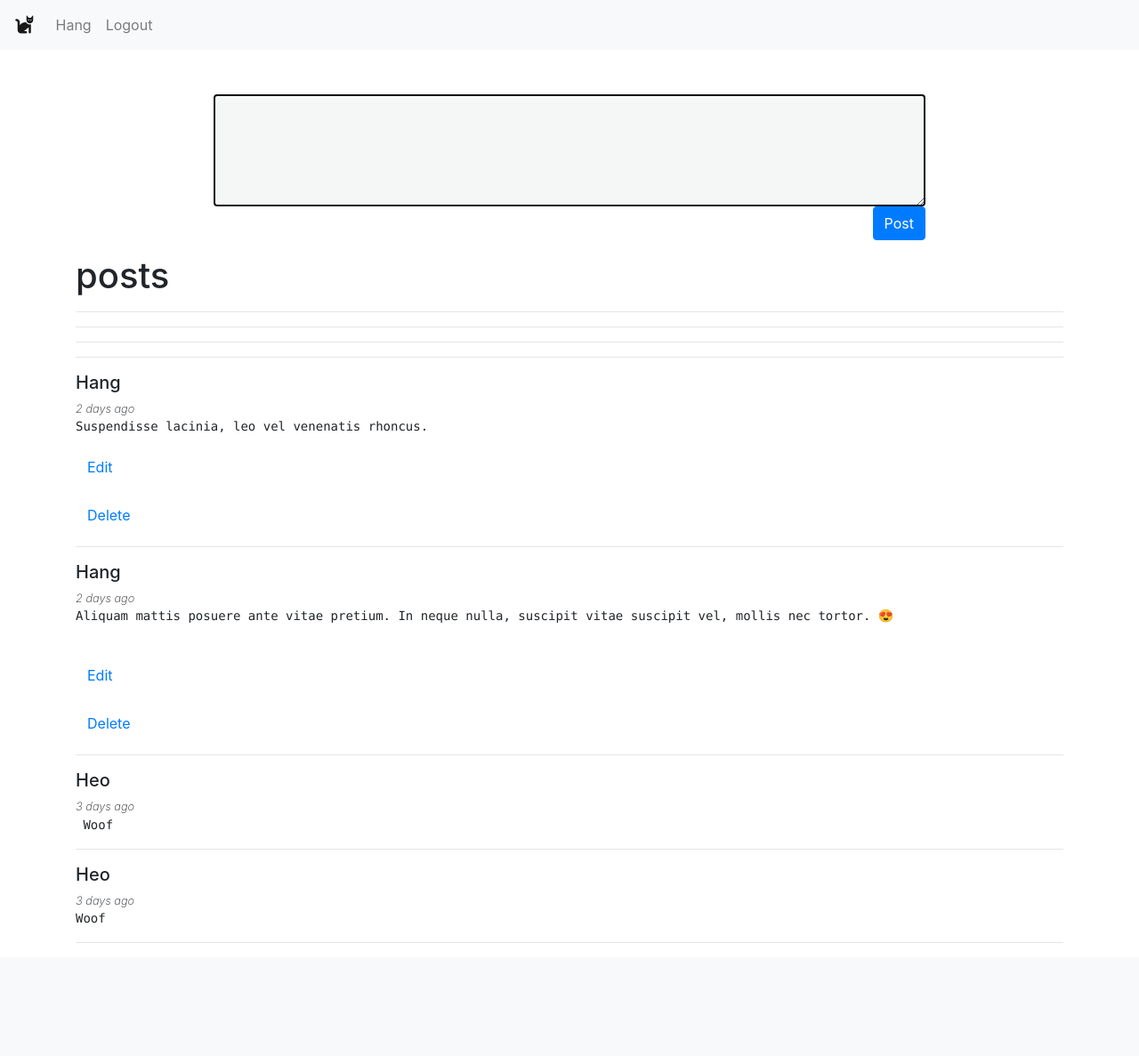
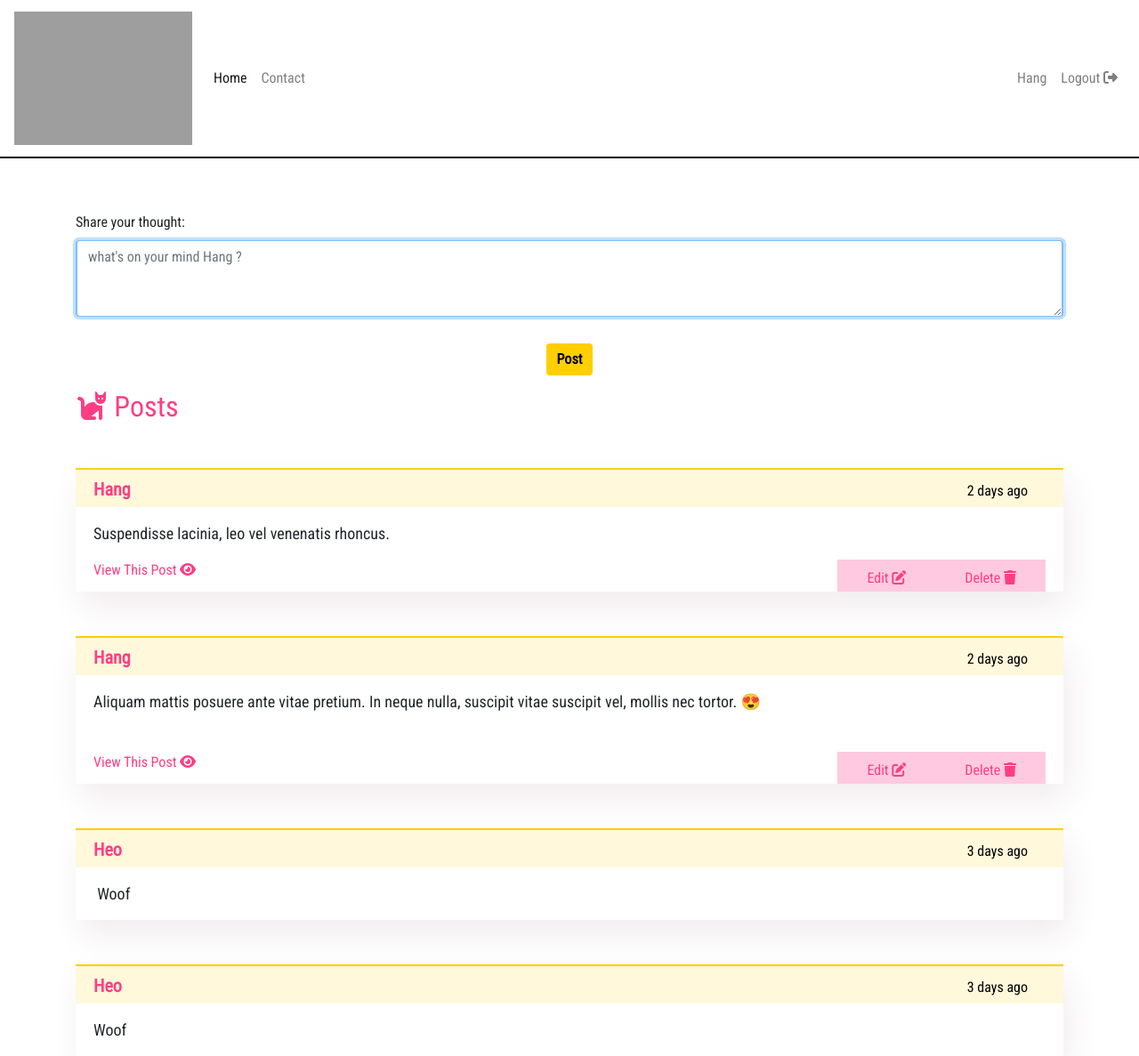
Before and after one commit to hang-yoko-tran/fb-blog-coderschool, a Flask app: page / in a window 1280 px wide. Shown: the whole page at 89% size. Before the commit the page ends 1060 px from the top, so only its background shows below. Run offline with Flask 2, Linux system fonts and the light colour scheme; a user stored in the database is signed in; data comes from the database, SQL or seed files in the repository; both versions use the stored data as it was after the commit; some libraries are stand-ins or nearby versions; grey boxes are pictures that could not be loaded.

Commit message:
style of nav, login, signup, home

```diff
--- a/app.py
+++ b/app.py
@@ -3,6 +3,7 @@ from flask_sqlalchemy import SQLAlchemy
 from flask_login import UserMixin, LoginManager, login_required, login_user, logout_user, current_user
 from werkzeug.security import generate_password_hash, check_password_hash
 from flask_moment import Moment
+
 
 
 app = Flask(__name__)
--- a/static/styles.css
+++ b/static/styles.css
@@ -1,3 +1,7 @@
+*{
+  font-family: 'Roboto Condensed', sans-serif;
+}
+
 .create-post-div {
   display: flex;
   align-items: center;
@@ -12,7 +16,205 @@
 
 
 .btn-post {
-    margin-top: 50px;
+    margin-top: 30px;
     display: flex;
     justify-content: center;
+    background-color: #FFCF00;
+    border: none;
+    color: #000105;
+    text-align: center;
+    font-weight: 600;
 }
+
+
+.btn-post:hover {
+  margin-top: 30px;
+  display: flex;
+  justify-content: center;
+  background-color: #FF3D84;
+  border: none;
+  color: #000105;
+  text-align: center;
+  font-weight: 600;
+}
+
+
+.nav-style{
+  border-bottom: 2px solid black;
+}
+
+
+.login-bcg{
+  margin-top: 100px;
+  background-color: #F8F6F6;
+  width: 390px;
+  height: 300px;
+  z-index: -1;
+  /* border-radius: 6px; */
+  /* box-shadow: 0 15px 71px 0 #e3dadf; */
+  border-left: 2px solid black;
+  border-right: 2px solid black;
+}
+
+.btn-login{
+  background-color: #FFCF00;
+  border: none;
+  color: #000105;
+  text-align: center;
+  font-weight: 600;
+  margin-left: 130px;
+  margin-top: 10px;
+}
+
+.btn-login:hover{
+  background-color: #FF3D84;
+  border: none;
+  color: #000105;
+  text-align: center;
+  font-weight: 600;
+  margin-left: 130px;
+  margin-top: 10px;
+}
+
+
+
+.login-section{
+  margin-top: -270px;
+}
+
+
+
+.signup-bcg{
+  margin-top: 100px;
+  background-color: #F8F6F6;
+  width: 390px;
+  height: 380px;
+  z-index: -1;
+  /* border-radius: 6px; */
+  /* box-shadow: 0 15px 71px 0 #e3dadf; */
+  border-left: 2px solid black;
+  border-right: 2px solid black;
+}
+
+.btn-signup{
+  background-color: #FFCF00;
+  border: none;
+  color: #000105;
+  text-align: center;
+  font-weight: 600;
+  margin-left: 130px;
+  margin-top: 10px;
+}
+
+.btn-signup:hover{
+  background-color: #FF3D84;
+  border: none;
+  color: #000105;
+  text-align: center;
+  font-weight: 600;
+  margin-left: 130px;
+  margin-top: 10px;
+}
+
+
+.signup-section{
+  margin-top: -350px;
+}
+
+
+.post-section {
+  margin-top: 60px;
+}
+
+
+.form-post-area{
+  background-color: #F8F6F6;
+  border-left: 2px solid black;
+  border-right: 2px solid black;
+
+}
+
+
+.title-post{
+  color: #FF3D84;
+}
+
+.line-post{
+  border: 0; border-top: 2px solid black;
+}
+
+.single-post-container{
+  background-color: white;
+  box-shadow: 6px 17px 36px 0 #f1ecef;
+  margin-top: 50px;
+  border-top: 2px solid #FFCF00;
+}
+
+.post-owner{
+  margin-left: 20px;
+  margin-top: 10px;
+}
+
+.time-post{
+  font-weight: 500;
+  font-size: 16px;
+  margin-right: 20px;
+  margin-top: 12px;
+  color: black;
+}
+
+.name-time-post-area{
+  display: flex;
+  flex-direction: row;
+  justify-content: space-between;
+  background-color: #FFF8DB;
+}
+
+.body-post{
+  font-size: 18px;
+  font-family: 'Roboto Condensed', sans-serif;
+  margin-left: 20px;
+}
+
+.post-owner{
+  color: #FF3D84;
+  font-weight: bold;
+}
+
+a{
+  color: #FF3D84;
+}
+
+a:hover{
+  color: black;
+}
+
+.view-post-btn{
+  margin-left: 20px;
+}
+
+.single-post-footer{
+  display: flex;
+  flex-direction: row;
+  justify-content: space-between;
+}
+
+.edit-delete-area{
+  display: flex;
+  flex-direction: row;
+  background-color: #FFCADF;
+  margin-right: 20px;
+}
+
+.btn-link {
+  color: #FF3D84;
+  margin-right: 20px;
+  margin-left: 20px;
+  margin-top:2px;
+  margin-bottom: -20px;
+}
+
+
+.btn-link:hover {
+  color: black;
+}
--- a/templates/base.html
+++ b/templates/base.html
@@ -6,6 +6,7 @@
       <meta name="author" content="Khoa">
       <link rel="stylesheet" href="https://maxcdn.bootstrapcdn.com/bootstrap/4.0.0/css/bootstrap.min.css" integrity="sha384-Gn5384xqQ1aoWXA+058RXPxPg6fy4IWvTNh0E263XmFcJlSAwiGgFAW/dAiS6JXm" crossorigin="anonymous">
       <script src="https://kit.fontawesome.com/66444ff849.js" crossorigin="anonymous"></script>
+      <link href="https://fonts.googleapis.com/css?family=Roboto+Condensed&display=swap" rel="stylesheet">
       <link rel="stylesheet" href="static/styles.css">
       {{ moment.include_jquery() }}
       {{ moment.include_moment() }}
--- a/templates/navbar.html
+++ b/templates/navbar.html
@@ -1,26 +1,28 @@
-<nav class="navbar navbar-expand-lg navbar-light bg-light">
-  <a class="navbar-brand" href="{{url_for('root')}}"><i class="fas fa-cat"></i></a>
+<nav class="navbar navbar-expand-lg navbar-light nav-style">
+
+  <a class="navbar-brand"><img src="https://s7.upanh.pro/2019/11/16/logo.png" width="200"/></a>
+
   <button class="navbar-toggler" type="button" data-toggle="collapse" data-target="#navbarSupportedContent"
     aria-controls="navbarSupportedContent" aria-expanded="false" aria-label="Toggle navigation">
     <span class="navbar-toggler-icon"></span>
   </button>
-  <!-- <div class="collapse navbar-collapse" id="navbarSupportedContent">
+  <div class="collapse navbar-collapse" id="navbarSupportedContent">
     <ul class="navbar-nav mr-auto">
       <li class="nav-item active">
         <a class="nav-link" href="#">Home <span class="sr-only">(current)</span></a>
       </li>
       <li class="nav-item">
-        <a class="nav-link" href="/something">Something</a>
+        <a class="nav-link" href="/something">Contact</a>
       </li>
     </ul>
-  </div> -->
+  </div>
   <ul class="navbar-nav mr-auto">
     {% if current_user.is_authenticated %}
     <li class="nav-item">
       <a class="nav-link" href="/">{{ current_user.name}}</a>
     </li>
     <li class="nav-item">
-      <a class="nav-link" href="{{url_for("logout")}}">Logout</a>
+      <a class="nav-link" href="{{url_for("logout")}}">Logout <i class="fas fa-sign-out-alt"></i></a>
     </li>
     {% else %}
     <li class="nav-item">
--- a/templates/views/index.html
+++ b/templates/views/index.html
@@ -2,41 +2,60 @@
 
 {% block content %}
 <div class='container'>
-  <div class='create-post-div'>
+  <!-- <div class='create-post-div form-group'>
     <form method='POST' class='create-post-form' action={{url_for('create_post')}}>
-      <textarea class='create-post-input' name='body' rows="5" autofocus
-        value="what's on your mind, {{ current_user.name}}?">
-      </textarea>
-      <div style="width:100%; display:flex; justify-content:flex-end ">
-        <button class='btn btn-primary' type='submit'>Post</button>
+      <textarea class=' form-control create-post-input' name='body' id="exampleFormControlTextarea1" rows="4" col="12" autofocus value="what's on your mind, {{ current_user.name}}?"></textarea>
+      <div style="width:100%; display:flex; justify-content:center ">
+        <button class='btn btn-primary btn-post' type='submit'>Post</button>
       </div>
     </form>
+  </div> -->
+  <div class="form-group post-section">
+      <form method='POST' class='create-post-form' action={{url_for('create_post')}}>
+      <label for="exampleFormControlTextarea1">Share your thought:</label>
+      <textarea class="form-control form-post-area" id="exampleFormControlTextarea1" name='body'" rows="3" autofocus placeholder="what's on your mind {{ current_user.name }} ?"></textarea>
+      <div style="width:100%; display:flex; justify-content:center ">
+          <button class='btn btn-primary btn-post' type='submit'>Post</button>
+      </div>
+      </form>
   </div>
+  <div class='posts-container'>
+    <!-- <hr class="line-post"/> -->
+    <h2 class="title-post"><i class="fas fa-cat"></i>    Posts</h2>
+    <!-- <hr class="line-post"/> -->
+    {% for post in posts %}
+    <div class='single-post-container' >
+        <div class="name-time-post-area">
+            <div>
+                <h5 class="post-owner">{{post.author.name}}</h5>
+            </div>
+            <div class="time-post">
+                <small class="time-post">{{moment(post.created_at).fromNow()}}</small>
+            </div>
+        </div>
 
-  <div class='posts-container'>
-    <h1>posts</h1>
-    <hr />
-    <hr />
-    <hr />
-    <hr />
-    {% for post in posts %}
-    <div class='single-post-container'>
-      <h5 class="post-owner">{{post.author.name}}</h5>
-      <small style="font-style: italic; font-weight: 200;">{{moment(post.created_at).fromNow()}}</small>
       <!-- <pre>{{post.body | safe}}</pre> -->
-      <a href="{{url_for('single_post', id=post.id, action='view')}}"><pre>{{post.body | safe}}</pre></a>
+      <p><pre class="body-post">{{post.body | safe}}</pre></>
       <div class='single-post-footer'>
         {% if post.author.id == current_user.id %}
-        <form method="POST" action="{{url_for('single_post', id=post.id, action='edit')}}">
-          <button class='btn btn-link'>Edit</button>
-        </form>
-        <form method="POST" action="{{url_for('single_post', id=post.id, action='delete')}}">
-            <button class='btn btn-link'>Delete</button>
-        </form>
+        <div class="view-post-btn">
+            <a href="{{url_for('single_post', id=post.id, action='view')}}">View This Post <i class="fas fa-eye"></i></a>
+        </div>
+        <div class="edit-delete-area">
+            <div>
+                <form method="POST" action="{{url_for('single_post', id=post.id, action='edit')}}">
+                    <button class='btn btn-link'>Edit <i class="fas fa-edit"></i></>
+                </form>
+            </div>
+            <div>
+                <form method="POST" action="{{url_for('single_post', id=post.id, action='delete')}}">
+                    <button class='btn btn-link'>Delete <i class="fas fa-trash"></i></button>
+                </form>
+            </div>
+        </div>
         {% else %}
 
         {% endif %}
-        <hr>
 
       </div>
     </div>
--- a/templates/views/register.html
+++ b/templates/views/register.html
@@ -1,8 +1,11 @@
 {% extends 'base.html' %}
 
 {% block content %}
+
+<div class="signup-bcg container"></div>
 <div class='login-form col-3 container'>
   <form method="POST">
+    <div class="signup-section">
     <div class="form-group">
       <label for="exampleInputEmail1">Your name:</label>
       <input type="text" name='name' class="form-control" id="formGroupExampleInput" placeholder="your name">
@@ -15,7 +18,8 @@
       <label for="exampleInputPassword1">Password</label>
       <input type="password" name='password' class="form-control" id="exampleInputPassword1" placeholder="Password">
     </div>
-    <button type="submit" class="btn btn-primary">Submit</button>
+    <button type="submit" class="btn btn-primary btn-signup">Submit</button>
+    </div>
   </form>
 </div>
 {% endblock %}
--- a/templates/views/single_post.html
+++ b/templates/views/single_post.html
@@ -13,13 +13,14 @@
   </div>
   {% else %}
   <div class='create-post-div'>
+    <h1>dsada</h1>
     <form method='POST' class='create-post-form' action="{{url_for('single_post', id=post.id, action="update")}}">
       <h4>what's on your mind?</h4>
       <textarea class='create-post-input' name='body' rows="5" autofocus
         value="what's on your mind, {{ current_user.name}}?">
       </textarea>
-      <div class="btn-post">
-        <button class='btn btn-primary' type='submit'>Post</button>
+      <div>
+        <button class='btn btn-primary btn-post' type='submit'>Post</button>
       </div>
     </form>
   </div>
```
Also changed, not shown: templates/views/login.html (+29 -14 lines), database.db, img/Group 19.png (added).
